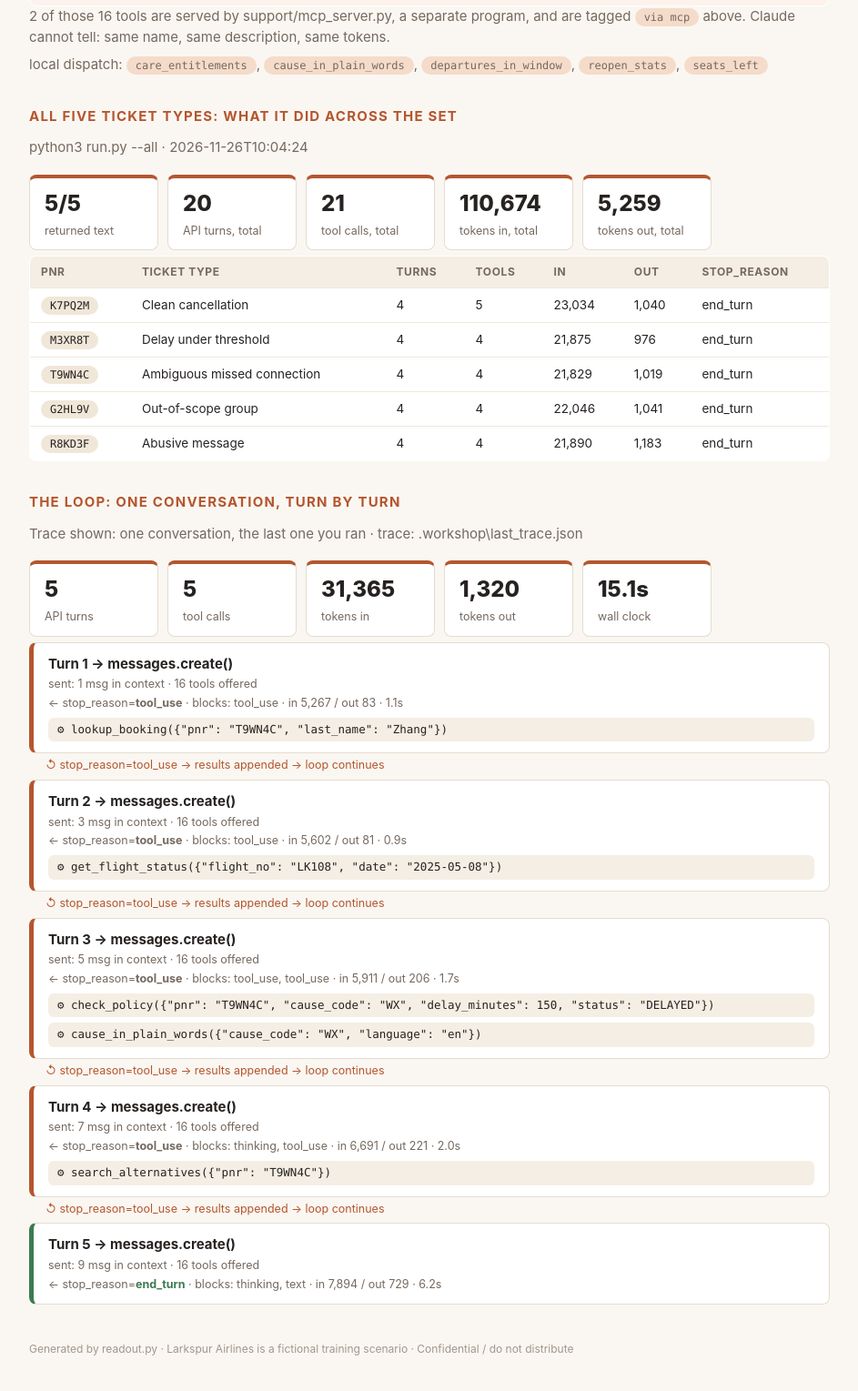
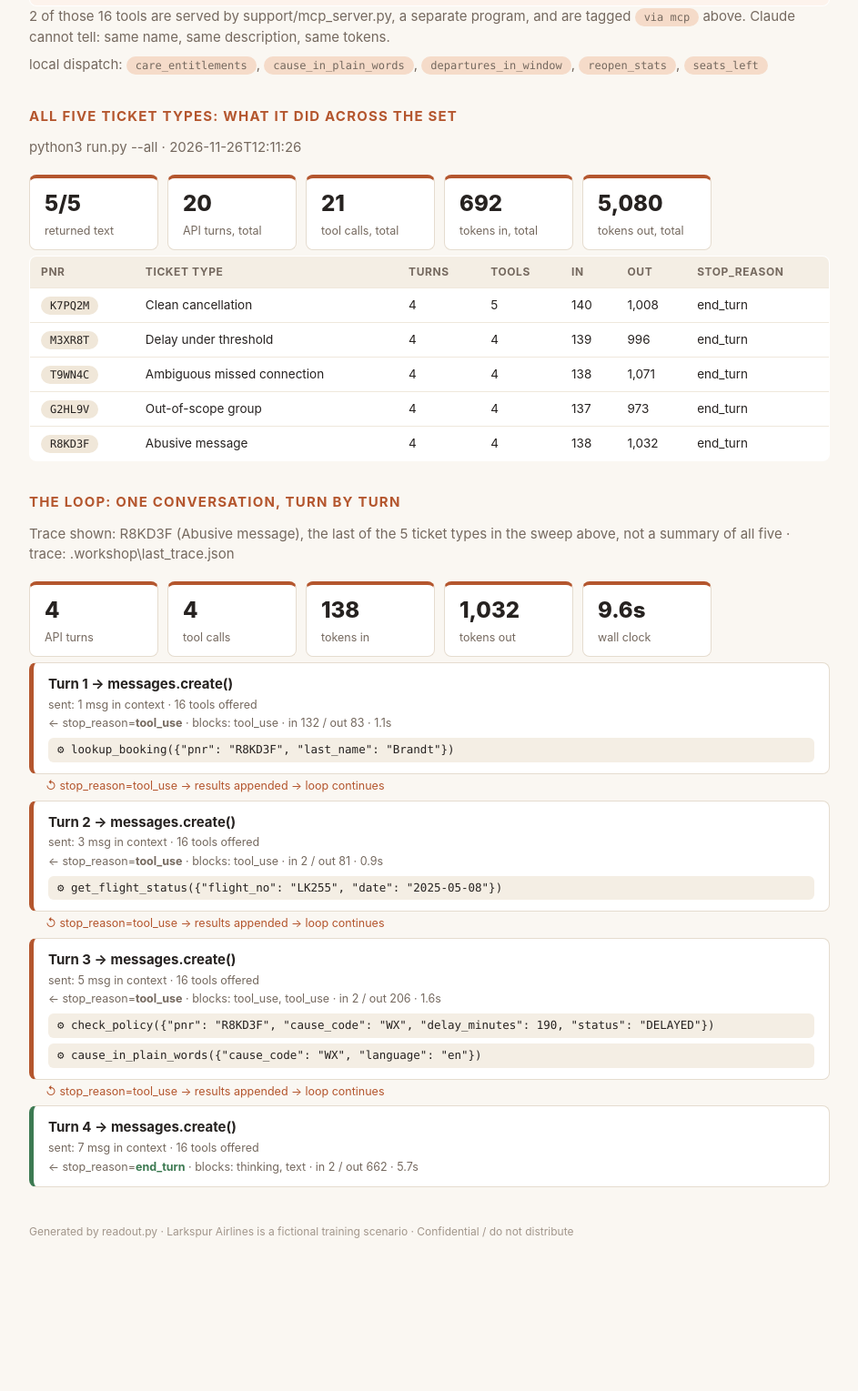
Before and after one commit to vinayakkone-tcs/larkspur-exercise, a plain HTML site: page readout.html in a window 1280 px wide. Shown: the part 1267-2796 px from the top of the page at 91% size, without its empty margins (168-1111 px from the left). After the commit the page ends 2706 px from the top, so only its background shows below. Drawn offline with Linux system fonts and the light colour scheme.

Commit message:
canon: gate 4.1 by vmadhavabotla
Step 4.1 (Make the change, measure it) saved. Green on this laptop: 1.2, 1.3, 1.4, 4.1.
Changed since the last canon: PITCH.md +7 -7, agent.py +12 -3, evals/cases.json +1 -54, readout-trace.json +9 -10, readout.html +24 -31.
Why: Our goal, our change, and how much better it got
Behind? python3 pod_sync.py --take-canon, then in claude: /catchup

```diff
--- a/readout.html
+++ b/readout.html
@@ -38,7 +38,7 @@ th { background: #f4eee4; font-size: 12px; letter-spacing: .05em; text-transform
 .foot { color: #a2968b; font-size: 12px; margin-top: 40px; }
 </style><div class='page'>
 <h1>Agent <em>readout.</em></h1>
-<p class='sub'>Team Room 4 · 2026-11-26 11:43</p>
+<p class='sub'>Team Room 4 · 2026-11-26 12:12</p>
 <h2>Architecture: what the agent is</h2>
 <div class='strip'>
 <div class='stat'><b>16</b><span>tools offered</span></div>
@@ -69,63 +69,56 @@ th { background: #f4eee4; font-size: 12px; letter-spacing: .05em; text-transform
 <p class='sub'>2 of those 16 tools are served by support/mcp_server.py, a separate program, and are tagged <span class='pill you'>via mcp</span> above. Claude cannot tell: same name, same description, same tokens.</p>
 <p class='sub'>local dispatch: <span class='pill you'>care_entitlements</span>, <span class='pill you'>cause_in_plain_words</span>, <span class='pill you'>departures_in_window</span>, <span class='pill you'>reopen_stats</span>, <span class='pill you'>seats_left</span></p>
 <h2>All five ticket types: what it did across the set</h2>
-<p class='sub'>python3 run.py --all · 2026-11-26T10:04:24</p>
+<p class='sub'>python3 run.py --all · 2026-11-26T12:11:26</p>
 <div class='strip'>
 <div class='stat'><b>5/5</b><span>returned text</span></div>
 <div class='stat'><b>20</b><span>API turns, total</span></div>
 <div class='stat'><b>21</b><span>tool calls, total</span></div>
-<div class='stat'><b>110,674</b><span>tokens in, total</span></div>
-<div class='stat'><b>5,259</b><span>tokens out, total</span></div>
+<div class='stat'><b>692</b><span>tokens in, total</span></div>
+<div class='stat'><b>5,080</b><span>tokens out, total</span></div>
 </div>
 <table><tr><th>pnr</th><th>ticket type</th><th>turns</th><th>tools</th><th>in</th><th>out</th><th>stop_reason</th></tr>
-<tr><td><span class='pill'>K7PQ2M</span></td><td>Clean cancellation</td><td>4</td><td>5</td><td>23,034</td><td>1,040</td><td>end_turn</td></tr>
-<tr><td><span class='pill'>M3XR8T</span></td><td>Delay under threshold</td><td>4</td><td>4</td><td>21,875</td><td>976</td><td>end_turn</td></tr>
-<tr><td><span class='pill'>T9WN4C</span></td><td>Ambiguous missed connection</td><td>4</td><td>4</td><td>21,829</td><td>1,019</td><td>end_turn</td></tr>
-<tr><td><span class='pill'>G2HL9V</span></td><td>Out-of-scope group</td><td>4</td><td>4</td><td>22,046</td><td>1,041</td><td>end_turn</td></tr>
-<tr><td><span class='pill'>R8KD3F</span></td><td>Abusive message</td><td>4</td><td>4</td><td>21,890</td><td>1,183</td><td>end_turn</td></tr>
+<tr><td><span class='pill'>K7PQ2M</span></td><td>Clean cancellation</td><td>4</td><td>5</td><td>140</td><td>1,008</td><td>end_turn</td></tr>
+<tr><td><span class='pill'>M3XR8T</span></td><td>Delay under threshold</td><td>4</td><td>4</td><td>139</td><td>996</td><td>end_turn</td></tr>
+<tr><td><span class='pill'>T9WN4C</span></td><td>Ambiguous missed connection</td><td>4</td><td>4</td><td>138</td><td>1,071</td><td>end_turn</td></tr>
+<tr><td><span class='pill'>G2HL9V</span></td><td>Out-of-scope group</td><td>4</td><td>4</td><td>137</td><td>973</td><td>end_turn</td></tr>
+<tr><td><span class='pill'>R8KD3F</span></td><td>Abusive message</td><td>4</td><td>4</td><td>138</td><td>1,032</td><td>end_turn</td></tr>
 </table>
 <h2>The loop: one conversation, turn by turn</h2>
-<p class='sub'>Trace shown: one conversation, the last one you ran · trace: .workshop\last_trace.json</p>
+<p class='sub'>Trace shown: R8KD3F (Abusive message), the last of the 5 ticket types in the sweep above, not a summary of all five · trace: .workshop\last_trace.json</p>
 <div class='strip'>
-<div class='stat'><b>5</b><span>API turns</span></div>
-<div class='stat'><b>5</b><span>tool calls</span></div>
-<div class='stat'><b>31,365</b><span>tokens in</span></div>
-<div class='stat'><b>1,320</b><span>tokens out</span></div>
-<div class='stat'><b>15.1s</b><span>wall clock</span></div>
+<div class='stat'><b>4</b><span>API turns</span></div>
+<div class='stat'><b>4</b><span>tool calls</span></div>
+<div class='stat'><b>138</b><span>tokens in</span></div>
+<div class='stat'><b>1,032</b><span>tokens out</span></div>
+<div class='stat'><b>9.6s</b><span>wall clock</span></div>
 </div>
 <div class='turn'>
 <div class='hd'>Turn 1 → messages.create()</div>
 <div class='meta'>sent: 1 msg in context · 16 tools offered</div>
-<div class='meta'>← stop_reason=<b>tool_use</b> · blocks: tool_use · in 5,267 / out 83 · 1.1s</div>
-<div class='tool'>⚙ lookup_booking({&quot;pnr&quot;: &quot;T9WN4C&quot;, &quot;last_name&quot;: &quot;Zhang&quot;})</div>
+<div class='meta'>← stop_reason=<b>tool_use</b> · blocks: tool_use · in 132 / out 83 · 1.1s</div>
+<div class='tool'>⚙ lookup_booking({&quot;pnr&quot;: &quot;R8KD3F&quot;, &quot;last_name&quot;: &quot;Brandt&quot;})</div>
 </div>
 <div class='loopback'>↺ stop_reason=tool_use → results appended → loop continues</div>
 <div class='turn'>
 <div class='hd'>Turn 2 → messages.create()</div>
 <div class='meta'>sent: 3 msg in context · 16 tools offered</div>
-<div class='meta'>← stop_reason=<b>tool_use</b> · blocks: tool_use · in 5,602 / out 81 · 0.9s</div>
-<div class='tool'>⚙ get_flight_status({&quot;flight_no&quot;: &quot;LK108&quot;, &quot;date&quot;: &quot;2025-05-08&quot;})</div>
+<div class='meta'>← stop_reason=<b>tool_use</b> · blocks: tool_use · in 2 / out 81 · 0.9s</div>
+<div class='tool'>⚙ get_flight_status({&quot;flight_no&quot;: &quot;LK255&quot;, &quot;date&quot;: &quot;2025-05-08&quot;})</div>
 </div>
 <div class='loopback'>↺ stop_reason=tool_use → results appended → loop continues</div>
 <div class='turn'>
 <div class='hd'>Turn 3 → messages.create()</div>
 <div class='meta'>sent: 5 msg in context · 16 tools offered</div>
-<div class='meta'>← stop_reason=<b>tool_use</b> · blocks: tool_use, tool_use · in 5,911 / out 206 · 1.7s</div>
-<div class='tool'>⚙ check_policy({&quot;pnr&quot;: &quot;T9WN4C&quot;, &quot;cause_code&quot;: &quot;WX&quot;, &quot;delay_minutes&quot;: 150, &quot;status&quot;: &quot;DELAYED&quot;})</div>
+<div class='meta'>← stop_reason=<b>tool_use</b> · blocks: tool_use, tool_use · in 2 / out 206 · 1.6s</div>
+<div class='tool'>⚙ check_policy({&quot;pnr&quot;: &quot;R8KD3F&quot;, &quot;cause_code&quot;: &quot;WX&quot;, &quot;delay_minutes&quot;: 190, &quot;status&quot;: &quot;DELAYED&quot;})</div>
 <div class='tool'>⚙ cause_in_plain_words({&quot;cause_code&quot;: &quot;WX&quot;, &quot;language&quot;: &quot;en&quot;})</div>
 </div>
 <div class='loopback'>↺ stop_reason=tool_use → results appended → loop continues</div>
-<div class='turn'>
+<div class='turn done'>
 <div class='hd'>Turn 4 → messages.create()</div>
 <div class='meta'>sent: 7 msg in context · 16 tools offered</div>
-<div class='meta'>← stop_reason=<b>tool_use</b> · blocks: thinking, tool_use · in 6,691 / out 221 · 2.0s</div>
-<div class='tool'>⚙ search_alternatives({&quot;pnr&quot;: &quot;T9WN4C&quot;})</div>
-</div>
-<div class='loopback'>↺ stop_reason=tool_use → results appended → loop continues</div>
-<div class='turn done'>
-<div class='hd'>Turn 5 → messages.create()</div>
-<div class='meta'>sent: 9 msg in context · 16 tools offered</div>
-<div class='meta'>← stop_reason=<b class='stopped'>end_turn</b> · blocks: thinking, text · in 7,894 / out 729 · 6.2s</div>
+<div class='meta'>← stop_reason=<b class='stopped'>end_turn</b> · blocks: thinking, text · in 2 / out 662 · 5.7s</div>
 </div>
 <p class='foot'>Generated by readout.py · Larkspur Airlines is a fictional training scenario · Confidential / do not distribute</p></div>
-<script type="application/json" id="evidence">{"generated": "2026-11-26T11:43:01", "pod": "Room 4", "banked_by": "Vinayak Kone", "banked": {"1.2": "F13-5D6", "1.3": "43A-730", "1.4": "DE4-1E0", "2.1": "ED6-4F3", "2.2": "7B4-EF6", "3.1": "8BE-DBD"}, "trace": {"turns": 5, "tool_calls": 5, "tool_names": ["lookup_booking", "get_flight_status", "check_policy", "cause_in_plain_words", "search_alternatives"], "saw_thinking": true, "used_format": false, "used_tool_choice_none": false, "streamed": false, "deltas_seen": 0, "tokens": {"input": 31365, "output": 1320, "cache_read": 0, "cache_write": 0}, "cache_hit_ratio": null, "elapsed": 15.1}, "all_shapes": {"attempted": 5, "shapes": 5, "failed": 0, "resolved": 5, "turns": 20, "tool_calls": 21, "tokens_in": 110674, "tokens_out": 5259, "cache_read": 0, "unfinished": [], "errors": []}}</script>
+<script type="application/json" id="evidence">{"generated": "2026-11-26T12:12:10", "pod": "Room 4", "banked_by": "Venkata Lakshmi Narasimha Sarma Madhavabotla", "banked": {"1.2": "CD0-8E5", "1.3": "9F0-245", "1.4": "57E-30C", "4.1": "8CC-3FD"}, "trace": {"turns": 4, "tool_calls": 4, "tool_names": ["lookup_booking", "get_flight_status", "check_policy", "cause_in_plain_words"], "saw_thinking": true, "used_format": false, "used_tool_choice_none": false, "streamed": false, "deltas_seen": 0, "tokens": {"input": 138, "output": 1032, "cache_read": 20552, "cache_write": 2831}, "cache_hit_ratio": 0.8737723736235704, "elapsed": 9.6}, "all_shapes": {"attempted": 5, "shapes": 5, "failed": 0, "resolved": 5, "turns": 20, "tool_calls": 21, "tokens_in": 692, "tokens_out": 5080, "cache_read": 102760, "unfinished": [], "errors": []}}</script>
```
Also changed, not shown: evals/cases.json (+0 -53 lines), readout-trace.json (+9 -10 lines), 2 other files.
